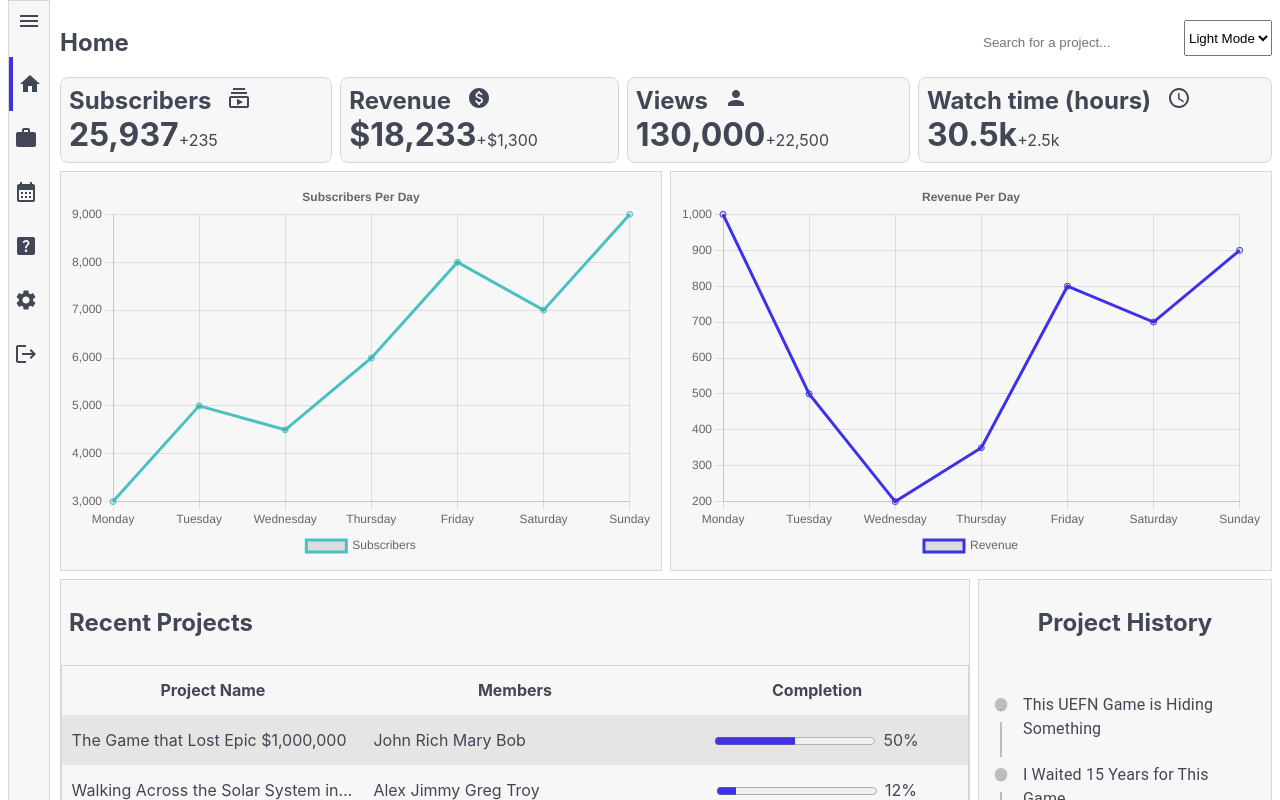
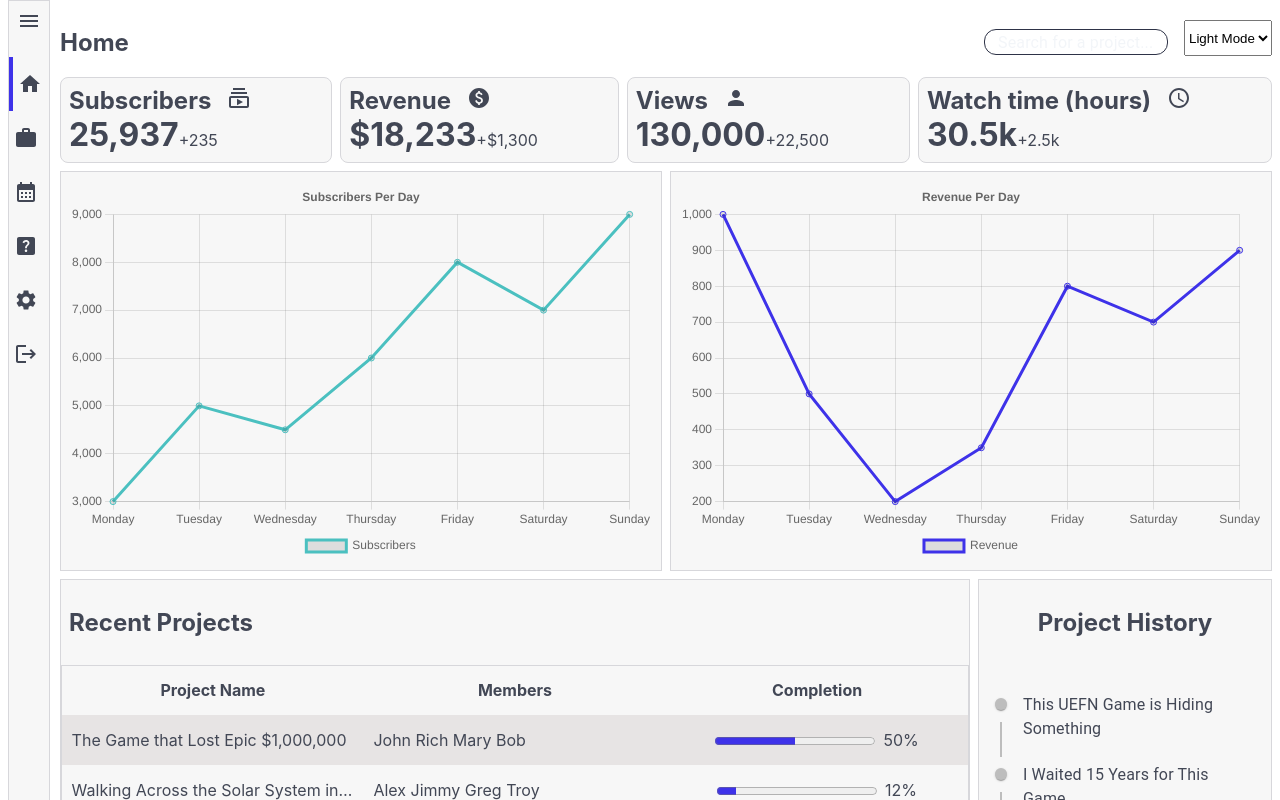
Before and after one commit to itsJustZigg/react-youtube-dashboard, a React (Vite) app: page / in a window 1280 px wide. Shown: the top 800 px of the page. Built offline with nearby package versions, Linux system fonts and the light colour scheme.

Commit message:
added searchbar with autocomplete feature for searching through projects

```diff
--- a/src/App.css
+++ b/src/App.css
@@ -55,6 +55,7 @@
 
 .searchbar{
     justify-self: end;
+    width: 200px;
 }
 
 .searchbar > *{
@@ -62,11 +63,12 @@
     margin: 0 var(--spacing-sm) 0 var(--spacing-sm);
 }
 
-.searchbar > input{
+/* .searchbar > .search-input{
     padding: 0 var(--spacing-sm) 0 var(--spacing-sm);
     border: 0;
     border-radius: 12px;
-}
+} */
+
 .home{
     min-width: 0;
     padding-left: 52px;
--- a/src/App.jsx
+++ b/src/App.jsx
@@ -6,10 +6,34 @@ import ThemeSelector from './components/themeSelector'
 import Home from './pages/home'
 import Projects from './pages/projects'
 import Calendar from './pages/calendar'
+import  Button  from "@mui/material/Button"
+import AddIcon from '@mui/icons-material/Add';
+import EditIcon from '@mui/icons-material/Edit';
+
+function ProjectModal({handleCloseModal, foundProject}){
+    return(
+        <div className="modal-overlay" onClick={handleCloseModal}>
+            <div className="modal" onClick={(e) => e.stopPropagation()}>
+                <h1>Title:</h1>
+                <h2>{foundProject.projectName}</h2><EditIcon></EditIcon>
+                <h1>Thumbnail:</h1>
+                <img></img><Button variant="contained">Add/Change Image</Button>
+                <h1>Video Summary:</h1>
+                <p>There is one video game that Epic Games created in 2009 called The Adventures of Blabbity Bla: Return to the Land of Blabbity Bla.
+                    They hired 13 programmers, 10 voice actors, 4 animators, and sunk $1,000,000 into it. Everything was going good until somebody opened their email
+                    and accidentally unleashed a virus that deleted all the progress they had.
+                </p><EditIcon></EditIcon>
+                <p>Team Members: {foundProject.members}</p>
+            </div>
+        </div>
+    )
+}
 
 function App() {
 
   const [currentPage, setCurrentPage] = useState("Home")
+  const [foundProject, setFoundProject] = useState(null)
+  const [isModalOpen, setisModalOpen] = useState(false)
   const [tableData, setTableData] = useState([
         {id: 1, projectName: 'The Game that Lost Epic $1,000,000', members: ["John ", "Rich ", "Mary ", "Bob"], completion: "50%"},
         {id: 2, projectName: "Walking Across the Solar System in No Mans Sky", members: ["Alex ", "Jimmy ", "Greg ", "Troy"], completion: "12%"},
@@ -28,13 +52,21 @@ function App() {
     setCurrentPage(page)
   }
 
+  function handleOpenModal(id){
+        setFoundProject(tableData.find(project => project.id === id))
+        setisModalOpen(true)
+  }
 
+  function handleCloseModal(){
+        setisModalOpen(false)
+    }
 
   return (
     <>
-      <Header pageHeader={currentPage}/>
+      <Header tableData={tableData} handleOpenModal={handleOpenModal} pageHeader={currentPage}/>
       <Sidebar currentPage={currentPage}
       handleSidebarClick={handleSidebarClick}/>
+      { isModalOpen === true && <ProjectModal handleCloseModal={handleCloseModal} foundProject={foundProject}></ProjectModal> }
       {currentPage ==="Home" && <Home tableData={tableData}></Home>}
       {currentPage ==="Projects" && <Projects tableData={tableData}></Projects>}
       {currentPage ==="Calendar" && <Calendar></Calendar>}
--- a/src/components/header.jsx
+++ b/src/components/header.jsx
@@ -3,11 +3,11 @@ import ThemeSelector from "./themeSelector";
 
 
 
-export default function Header({pageHeader}){
+export default function Header({handleOpenModal, tableData, pageHeader}){
     return (
         <div className="header">
             <h2>{pageHeader}</h2>
-            <SearchBar />
+            <SearchBar handleOpenModal={handleOpenModal} tableData={tableData}/>
             <ThemeSelector />
         </div>
     )
--- a/src/components/searchbar.jsx
+++ b/src/components/searchbar.jsx
@@ -1,10 +1,63 @@
-export default function SearchBar(){
+import { TextField } from "@mui/material"
+import { Autocomplete } from "@mui/material"
+import { useState } from "react"
+
+export default function SearchBar({handleOpenModal, tableData}){
+
+    const [searchValue, setSearchValue] = useState('')
+
+    function findProjectId(){
+        const foundProject = tableData.find((project) => searchValue === project.projectName)
+
+        if(foundProject){
+            handleOpenModal(foundProject.id)
+        }
+    }
+
     return (
         <div className="searchbar">
-        <input
+        <Autocomplete
+        id="searchbar-autocomplete"
+        onChange={(event, newSearch) => setSearchValue(newSearch)}
+        onKeyDown={(e) => {
+            if(e.key === 'Enter'){
+                e.defaultMuiPrevented = true
+                findProjectId()
+            }
+        }}
+        freeSolo
+        options={tableData.map((option) => option.projectName)}
+        renderInput={(params) => <TextField  {...params} placeholder="Search for a project..."
+            sx={{"& .MuiOutlinedInput-root": {
+                borderRadius: "12px",
+                color: "rgb(226, 232, 240)",
+                height: "26px",
+            "& fieldset": {
+                borderColor: "rgb(46, 51, 71)",
+            },
+            "&:hover fieldset": {
+                borderColor: "rgb(46, 51, 71)",
+            },
+
+            "&.Mui-focused fieldset": {
+                borderColor: "rgb(25, 118, 210)",
+                borderWidth: "1px",
+            },
+
+        },
+            "& .MuiAutocomplete-clearIndicator": {
+                color: "rgb(226, 232, 240)",
+            },
+            "& .MuiOutlinedInput-input": {
+                padding: "0 8px",
+            },
+        }}
+        />}
+        />
+        {/* <input
         //onChange={}have the projects titles show up under the search bar
         //as the search gets closer or 'no results found' if nothing turned up
-        type="text" placeholder="Search for a project..."></input>
+        type="text" placeholder="Search for a project..."></input> */}
         </div>
     )
 }
```
